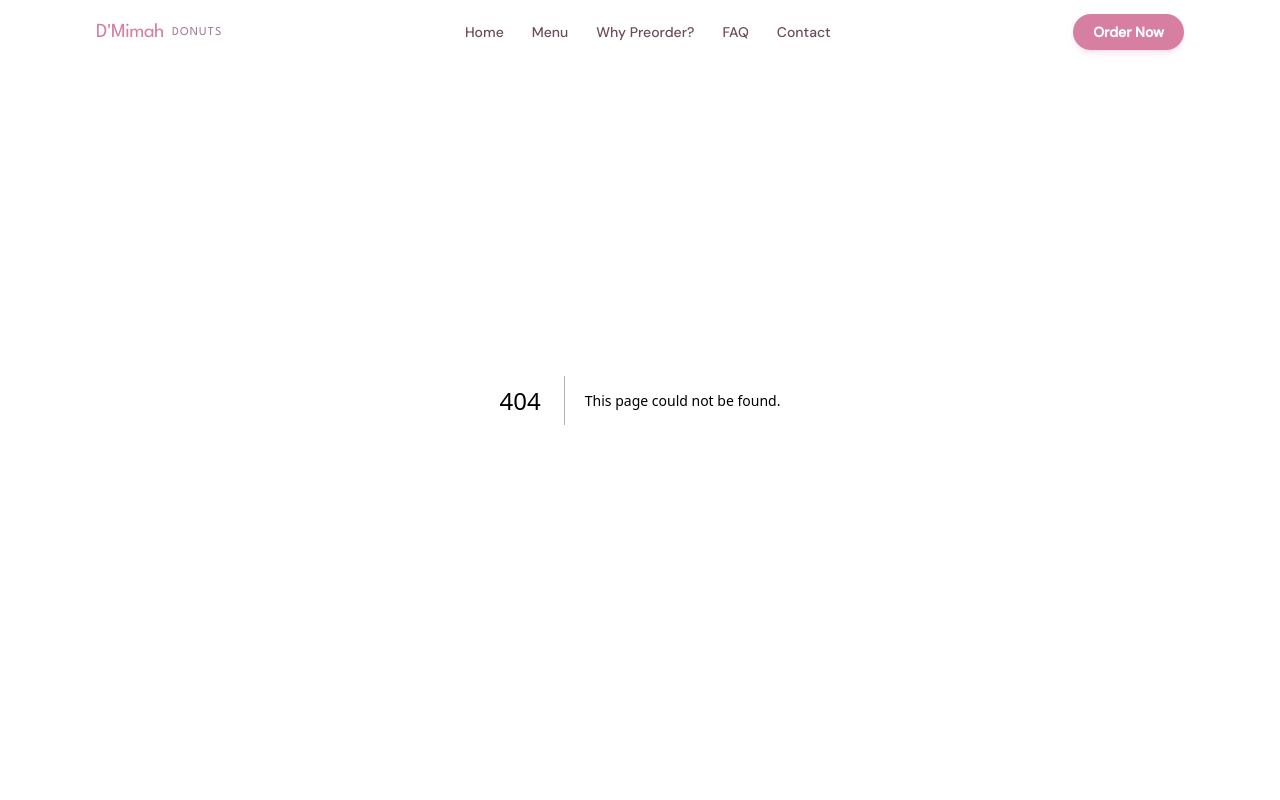
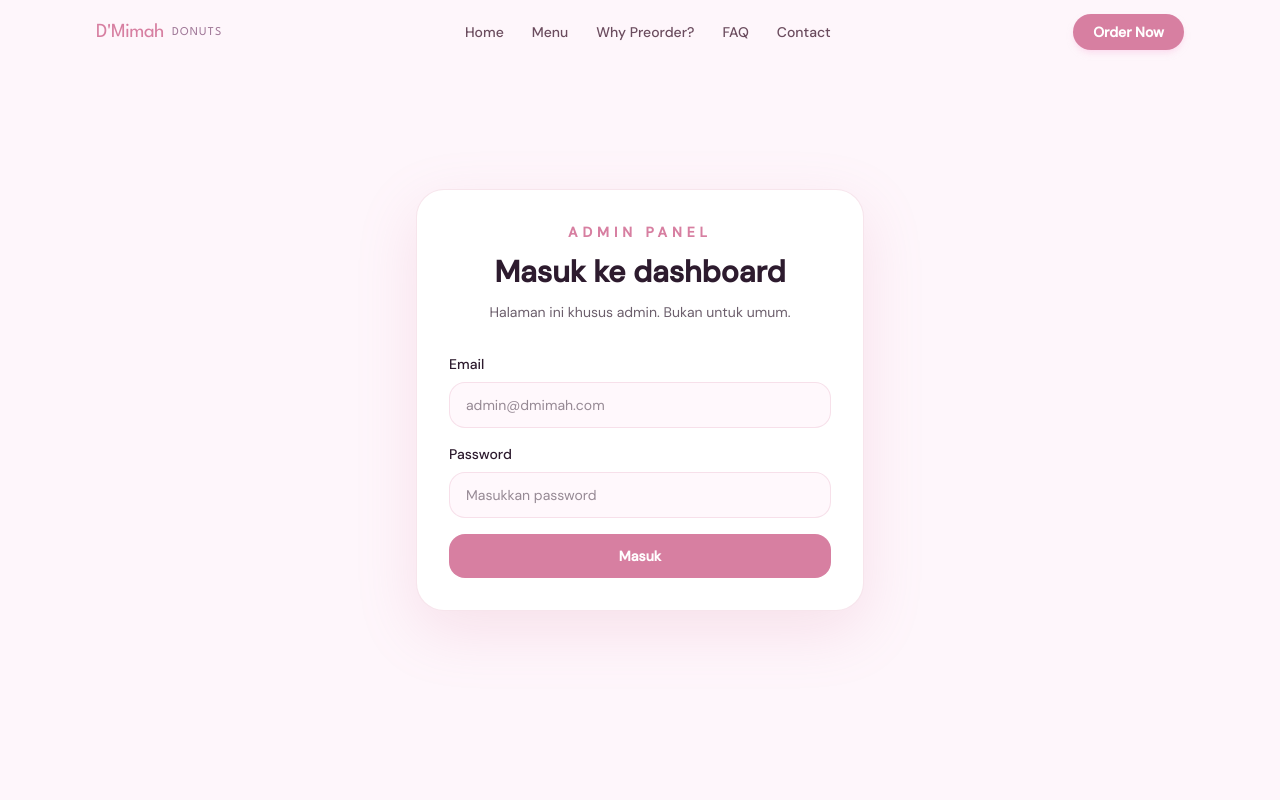
Before and after one commit to Muhammad5786/my-donat, a Next.js app: page /admin/login in a window 1280 px wide. Before the commit this address had no page. Shown: the top 800 px of the page. Built offline with nearby package versions, Linux system fonts and the light colour scheme.

Commit message:
Done Esa

```diff
--- /dev/null
+++ b/src/app/admin/dashboard/page.tsx
@@ -0,0 +1,28 @@
+import { signOut } from '@/lib/supabase/actions';
+
+export default function AdminDashboardPage() {
+  return (
+    <div className="flex min-h-screen items-center justify-center bg-[#FEF6FB] px-4 py-12">
+      <div className="w-full max-w-xl rounded-[28px] border border-[color:var(--pink-primary)]/20 bg-white p-8 shadow-[0_20px_60px_rgba(215,127,161,0.18)]">
+        <p className="text-sm font-semibold uppercase tracking-[0.35em] text-[color:var(--pink-primary)]">
+          Admin Dashboard
+        </p>
+        <h1 className="mt-3 text-3xl font-semibold text-[color:var(--text-dark)]">
+          Selamat datang di panel admin
+        </h1>
+        <p className="mt-3 text-sm text-[color:var(--text-dark)]/70">
+          Halaman ini sedang dalam tahap pengembangan. Anda dapat mengelola konten donat di sini.
+        </p>
+
+        <form action={signOut} className="mt-6">
+          <button
+            type="submit"
+            className="rounded-2xl border border-[color:var(--pink-primary)]/30 px-4 py-3 text-sm font-semibold text-[color:var(--pink-primary)] transition hover:bg-[color:var(--pink-primary)]/10"
+          >
+            Keluar
+          </button>
+        </form>
+      </div>
+    </div>
+  );
+}
--- /dev/null
+++ b/src/app/admin/layout.tsx
@@ -0,0 +1,11 @@
+import type { Metadata } from 'next';
+import type { ReactNode } from 'react';
+
+export const metadata: Metadata = {
+  title: 'Admin Panel | D\'Mimah Donuts',
+  description: 'Area admin D\'Mimah Donuts',
+};
+
+export default function AdminLayout({ children }: { children: ReactNode }) {
+  return <div className="min-h-screen bg-[#FEF6FB]">{children}</div>;
+}
--- /dev/null
+++ b/src/app/admin/login/page.tsx
@@ -0,0 +1,99 @@
+'use client';
+
+import { createClient } from '@/lib/supabase/client';
+import { useRouter } from 'next/navigation';
+import { type FormEvent, useState } from 'react';
+
+export default function AdminLoginPage() {
+  const [email, setEmail] = useState('');
+  const [password, setPassword] = useState('');
+  const [error, setError] = useState<string | null>(null);
+  const [isSubmitting, setIsSubmitting] = useState(false);
+  const router = useRouter();
+
+  async function handleSubmit(event: FormEvent<HTMLFormElement>) {
+    event.preventDefault();
+    setError(null);
+    setIsSubmitting(true);
+
+    const supabase = createClient();
+    const { error } = await supabase.auth.signInWithPassword({ email, password });
+
+    if (error) {
+      setError(error.message || 'Login gagal. Periksa email dan password Anda.');
+      setIsSubmitting(false);
+      return;
+    }
+
+    router.push('/admin/dashboard');
+    router.refresh();
+  }
+
+  return (
+    <div className="flex min-h-screen items-center justify-center bg-[#FEF6FB] px-4 py-12">
+      <div className="w-full max-w-md rounded-[28px] border border-[color:var(--pink-primary)]/20 bg-white p-8 shadow-[0_20px_60px_rgba(215,127,161,0.18)]">
+        <div className="mb-8 text-center">
+          <p className="text-sm font-semibold uppercase tracking-[0.35em] text-[color:var(--pink-primary)]">
+            Admin Panel
+          </p>
+          <h1 className="mt-3 text-3xl font-semibold text-[color:var(--text-dark)]">
+            Masuk ke dashboard
+          </h1>
+          <p className="mt-3 text-sm text-[color:var(--text-dark)]/70">
+            Halaman ini khusus admin. Bukan untuk umum.
+          </p>
+        </div>
+
+        <form onSubmit={handleSubmit} className="space-y-4">
+          <div>
+            <label htmlFor="email" className="mb-2 block text-sm font-medium text-[color:var(--text-dark)]">
+              Email
+            </label>
+            <input
+              id="email"
+              name="email"
+              type="email"
+              autoComplete="email"
+              required
+              value={email}
+              onChange={(event) => setEmail(event.target.value)}
+              className="w-full rounded-2xl border border-[color:var(--pink-primary)]/20 bg-[#FFF8FC] px-4 py-3 text-sm text-[color:var(--text-dark)] outline-none transition focus:border-[color:var(--pink-primary)]"
+              placeholder="admin@dmimah.com"
+            />
+          </div>
+
+          <div>
+            <label htmlFor="password" className="mb-2 block text-sm font-medium text-[color:var(--text-dark)]">
+              Password
+            </label>
+            <input
+              id="password"
+              name="password"
+              type="password"
+              autoComplete="current-password"
+              required
+              value={password}
+              onChange={(event) => setPassword(event.target.value)}
+              className="w-full rounded-2xl border border-[color:var(--pink-primary)]/20 bg-[#FFF8FC] px-4 py-3 text-sm text-[color:var(--text-dark)] outline-none transition focus:border-[color:var(--pink-primary)]"
+              placeholder="Masukkan password"
+            />
+          </div>
+
+          {error ? (
+            <div className="rounded-2xl border border-red-200 bg-red-50 px-4 py-3 text-sm text-red-600">
+              {error}
+            </div>
+          ) : null}
+
+          <button
+            type="submit"
+            disabled={isSubmitting}
+            className="w-full rounded-2xl bg-[color:var(--pink-primary)] px-4 py-3 text-sm font-semibold text-white transition hover:opacity-90 disabled:cursor-not-allowed disabled:opacity-70"
+          >
+            {isSubmitting ? 'Memproses...' : 'Masuk'}
+          </button>
+        </form>
+      </div>
+    </div>
+  );
+}
--- /dev/null
+++ b/src/components/admin/AdminLogoutButton.tsx
@@ -0,0 +1,25 @@
+'use client';
+
+import { signOut } from '@/lib/supabase/actions';
+import { useTransition } from 'react';
+
+export default function AdminLogoutButton() {
+  const [isPending, startTransition] = useTransition();
+
+  function handleLogout() {
+    startTransition(() => {
+      void signOut();
+    });
+  }
+
+  return (
+    <button
+      type="button"
+      onClick={handleLogout}
+      disabled={isPending}
+      className="rounded-full border border-slate-300 px-3 py-2 text-sm font-medium text-slate-600 transition hover:border-slate-400 hover:text-slate-800 disabled:cursor-not-allowed disabled:opacity-70"
+    >
+      {isPending ? 'Keluar...' : 'Logout'}
+    </button>
+  );
+}
--- /dev/null
+++ b/src/lib/supabase/actions.ts
@@ -0,0 +1,10 @@
+'use server';
+
+import { redirect } from 'next/navigation';
+import { createServerSupabaseClient } from './server';
+
+export async function signOut() {
+  const supabase = await createServerSupabaseClient();
+  await supabase.auth.signOut();
+  redirect('/admin/login');
+}
--- /dev/null
+++ b/src/middleware.ts
@@ -0,0 +1,66 @@
+import { createServerClient } from '@supabase/ssr';
+import { NextResponse, type NextRequest } from 'next/server';
+import { updateSession } from '@/lib/supabase/middleware';
+
+const supabaseUrl = process.env.NEXT_PUBLIC_SUPABASE_URL;
+const supabasePublishableKey = process.env.NEXT_PUBLIC_SUPABASE_PUBLISHABLE_KEY;
+
+export async function middleware(request: NextRequest) {
+  const pathname = request.nextUrl.pathname;
+  const isAdminRoute = pathname === '/admin' || pathname.startsWith('/admin/');
+  const isAdminLoginRoute = pathname === '/admin/login';
+
+  const response = await updateSession(request);
+
+  if (!isAdminRoute) {
+    return response;
+  }
+
+  let user = null;
+
+  if (supabaseUrl && supabasePublishableKey) {
+    const supabase = createServerClient(supabaseUrl, supabasePublishableKey, {
+      cookies: {
+        getAll() {
+          return request.cookies.getAll();
+        },
+        setAll(cookiesToSet) {
+          cookiesToSet.forEach(({ name, value }) => {
+            request.cookies.set(name, value);
+          });
+
+          cookiesToSet.forEach(({ name, value, options }) => {
+            response.cookies.set(name, value, options);
+          });
+        },
+      },
+    });
+
+    const { data } = await supabase.auth.getUser();
+    user = data.user;
+  }
+
+  if (isAdminLoginRoute) {
+    if (user) {
+      const redirectUrl = request.nextUrl.clone();
+      redirectUrl.pathname = '/admin/dashboard';
+      redirectUrl.search = '';
+      return NextResponse.redirect(redirectUrl);
+    }
+
+    return response;
+  }
+
+  if (!user) {
+    const loginUrl = request.nextUrl.clone();
+    loginUrl.pathname = '/admin/login';
+    loginUrl.search = '';
+    return NextResponse.redirect(loginUrl);
+  }
+
+  return response;
+}
+
+export const config = {
+  matcher: ['/admin/:path*'],
+};
```
Also changed, not shown: 1 other file (tests, documents, lock files or other folders).
